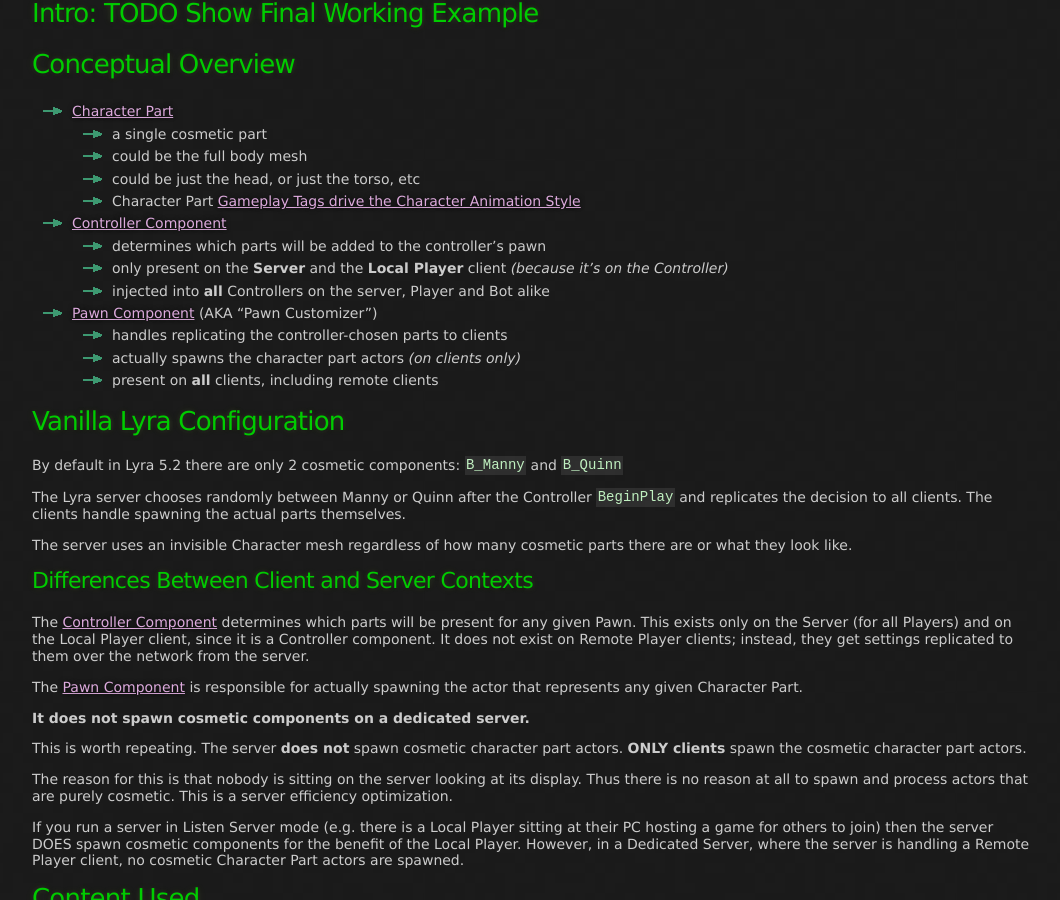
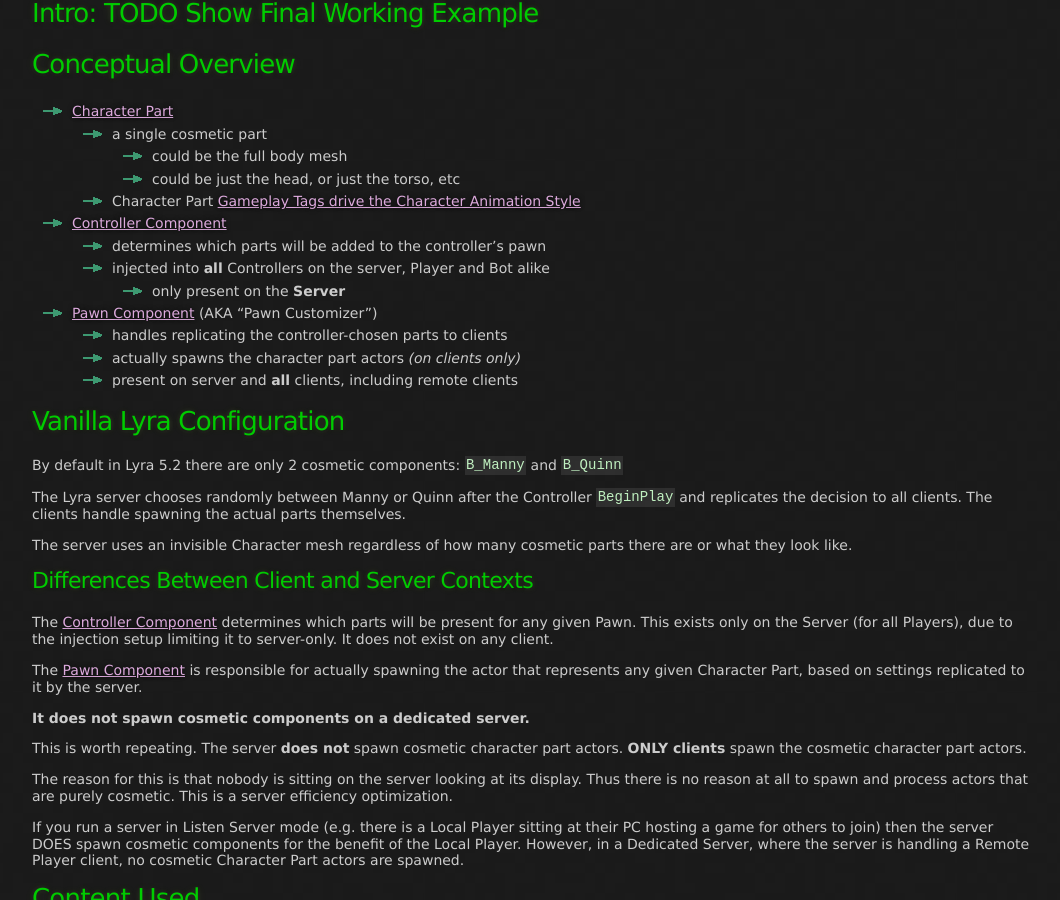
Before and after one commit to x157/x157.github.io, a Jekyll site: the page built from UE5/LyraStarterGame/CharacterParts/index.md, in a window 1280 px wide and 900 px high, scrolled down 372 px. Shown: the whole window, without its empty margins (108-1168 px from the left). Built offline with Jekyll 4.4.1, drawn with Linux system fonts in a browser that asks for light colours.

Commit message:
Correction: Controller Component is only injected on the server

```diff
--- a/UE5/LyraStarterGame/CharacterParts/index.md
+++ b/UE5/LyraStarterGame/CharacterParts/index.md
@@ -30,17 +30,17 @@
 
 - [Character Part](./CharacterPart)
   - a single cosmetic part
-  - could be the full body mesh
-  - could be just the head, or just the torso, etc
+    - could be the full body mesh
+    - could be just the head, or just the torso, etc
   - Character Part [Gameplay Tags drive the Character Animation Style](./CharacterPart#Animation)
 - [Controller Component](./ControllerComponent)
   - determines which parts will be added to the controller's pawn
-  - only present on the **Server** and the **Local Player** client *(because it's on the Controller)*
   - injected into **all** Controllers on the server, Player and Bot alike
+    - only present on the **Server**
 - [Pawn Component](./PawnComponent) (AKA "Pawn Customizer")
   - handles replicating the controller-chosen parts to clients
   - actually spawns the character part actors *(on clients only)*
-  - present on **all** clients, including remote clients
+  - present on server and **all** clients, including remote clients
 
 
 ## Vanilla Lyra Configuration
@@ -58,13 +58,12 @@
 ### Differences Between Client and Server Contexts
 
 The [Controller Component](./ControllerComponent) determines which parts will be present
-for any given Pawn.  This exists only on the Server (for all Players)
-and on the Local Player client, since it is a Controller component.
-It does not exist on Remote Player clients; instead, they get settings replicated
-to them over the network from the server.
+for any given Pawn.  This exists only on the Server (for all Players),
+due to the injection setup limiting it to server-only.
+It does not exist on any client.
 
 The [Pawn Component](./PawnComponent) is responsible for actually spawning the actor
-that represents any given Character Part.
+that represents any given Character Part, based on settings replicated to it by the server.
 
 **It does not spawn cosmetic components on a dedicated server.**
 
```
